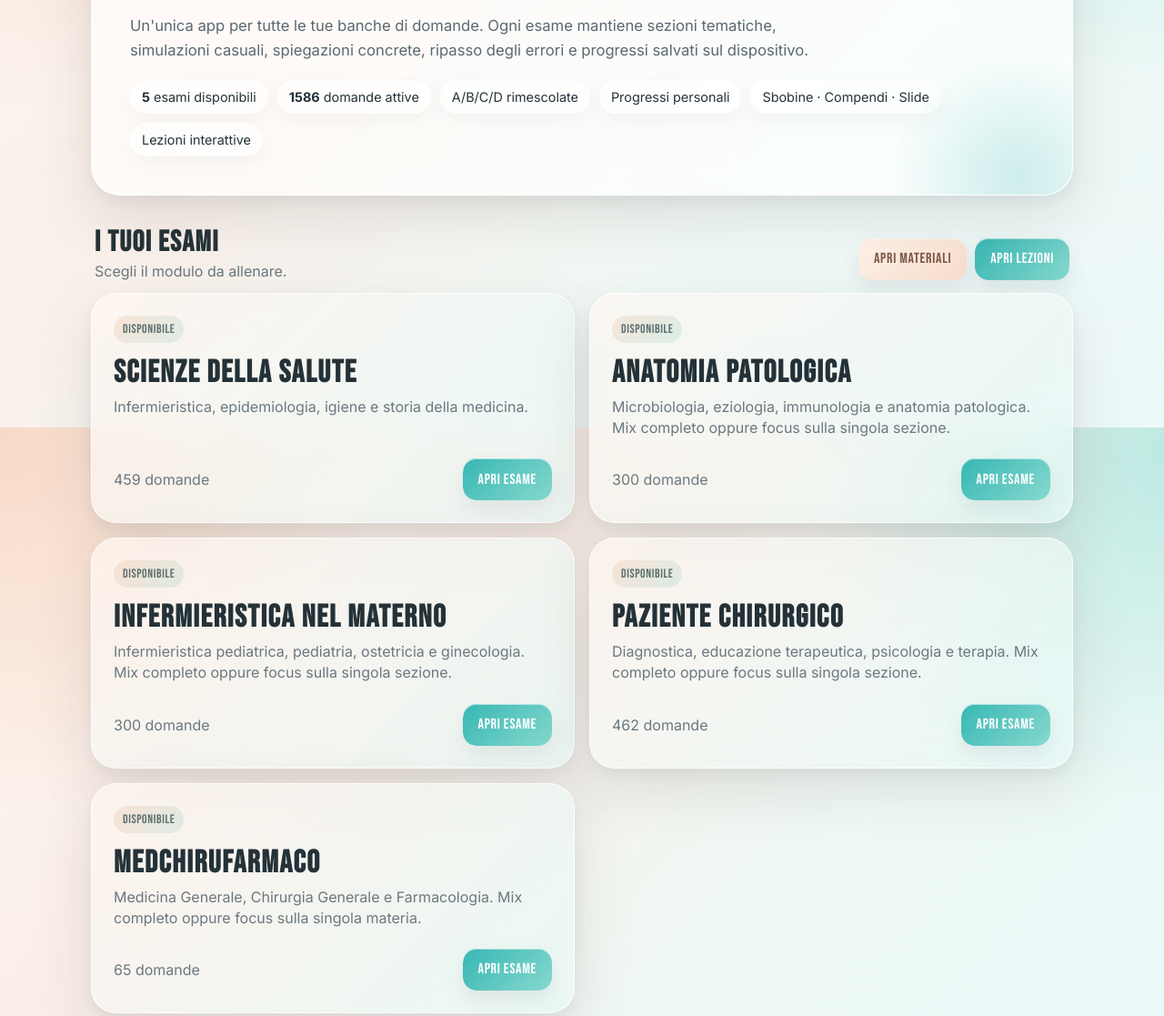
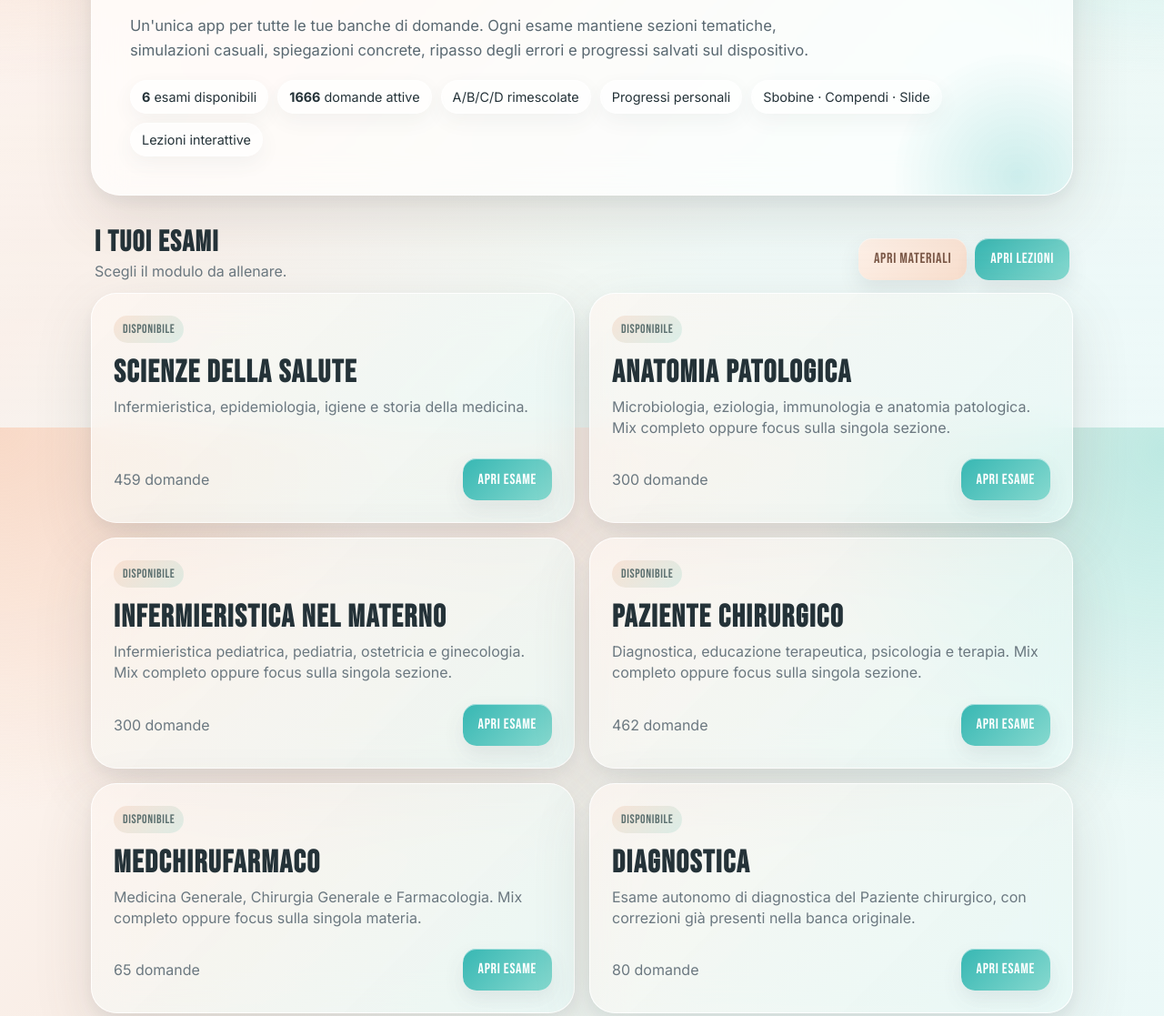
Before and after one commit to Ferrantedaniel-coder/QUIZZONINFERIMERISTICI, a plain HTML site: page index.html in a window 1280 px wide. Shown: the part 330-1447 px from the top of the page at 91% size. Drawn offline with Linux system fonts and the light colour scheme.

Commit message:
Register Diagnostica exam in StudyHub home

```diff
--- a/index.html
+++ b/index.html
@@ -2,7 +2,7 @@
 <html lang="it"><head><meta charset="utf-8"><meta name="viewport" content="width=device-width,initial-scale=1,viewport-fit=cover"><meta name="theme-color" content="#37b7b3"><meta name="apple-mobile-web-app-capable" content="yes"><title>Study Hub · I tuoi esami</title><link rel="stylesheet" href="studyhub.css"></head><body>
 <section id="homeView"><main class="shell">
 <div class="topbar"><div class="brand"><div class="brandmark"></div><div><div class="brandname">Study Hub</div><div class="muted" style="font-size:.78rem">Simulazioni d'esame</div></div></div><div style="display:flex;gap:9px;align-items:center;flex-wrap:wrap;justify-content:flex-end"><button class="button primary" onclick="location.href='materiali.html?v=20260916-mcf1'">Materiali</button><button class="button terracotta" onclick="location.href='lezioni.html?v=20260916-mcf1'">Lezioni</button><button class="button peach" onclick="shareApp()">Condividi</button></div></div>
-<section class="hero glass"><div class="eyebrow">LA TUA LIBRERIA DI ESAMI</div><h1>SCEGLI L'ESAME.<br>POI DISTRUGGILO.</h1><p>Un'unica app per tutte le tue banche di domande. Ogni esame mantiene sezioni tematiche, simulazioni casuali, spiegazioni concrete, ripasso degli errori e progressi salvati sul dispositivo.</p><div class="hero-stats"><span class="pill"><strong>5</strong> esami disponibili</span><span class="pill"><strong>1586</strong> domande attive</span><span class="pill">A/B/C/D rimescolate</span><span class="pill">Progressi personali</span><span class="pill">Sbobine · Compendi · Slide</span><span class="pill">Lezioni interattive</span></div></section>
+<section class="hero glass"><div class="eyebrow">LA TUA LIBRERIA DI ESAMI</div><h1>SCEGLI L'ESAME.<br>POI DISTRUGGILO.</h1><p>Un'unica app per tutte le tue banche di domande. Ogni esame mantiene sezioni tematiche, simulazioni casuali, spiegazioni concrete, ripasso degli errori e progressi salvati sul dispositivo.</p><div class="hero-stats"><span class="pill"><strong>6</strong> esami disponibili</span><span class="pill"><strong>1666</strong> domande attive</span><span class="pill">A/B/C/D rimescolate</span><span class="pill">Progressi personali</span><span class="pill">Sbobine · Compendi · Slide</span><span class="pill">Lezioni interattive</span></div></section>
 <div class="section-head"><div><h2>I TUOI ESAMI</h2><p>Scegli il modulo da allenare.</p></div><div style="display:flex;gap:9px;flex-wrap:wrap"><button class="button peach" onclick="location.href='materiali.html?v=20260916-mcf1'">Apri materiali</button><button class="button primary" onclick="location.href='lezioni.html?v=20260916-mcf1'">Apri lezioni</button></div></div>
 <section class="exam-grid">
 <article class="exam-card glass active"><div class="card-top"><span class="badge">DISPONIBILE</span><h3>Scienze della Salute</h3><p>Infermieristica, epidemiologia, igiene e storia della medicina.</p></div><div class="card-foot"><span class="muted">459 domande</span><button class="button primary" onclick="location.href='scienze-salute.html?v=20260914-pilot12'">Apri esame</button></div></article>
@@ -10,6 +10,7 @@
 <article class="exam-card glass active"><div class="card-top"><span class="badge">DISPONIBILE</span><h3>Infermieristica nel Materno</h3><p>Infermieristica pediatrica, pediatria, ostetricia e ginecologia. Mix completo oppure focus sulla singola sezione.</p></div><div class="card-foot"><span class="muted">300 domande</span><button class="button primary" onclick="location.href='infermieristica-materno-plus.html?v=20260915-pilot7'">Apri esame</button></div></article>
 <article class="exam-card glass active"><div class="card-top"><span class="badge">DISPONIBILE</span><h3>Paziente chirurgico</h3><p>Diagnostica, educazione terapeutica, psicologia e terapia. Mix completo oppure focus sulla singola sezione.</p></div><div class="card-foot"><span class="muted">462 domande</span><button class="button primary" onclick="location.href='paziente-chirurgico.html?v=20260914-pilot9'">Apri esame</button></div></article>
 <article class="exam-card glass active"><div class="card-top"><span class="badge">DISPONIBILE</span><h3>MedChiruFarmaco</h3><p>Medicina Generale, Chirurgia Generale e Farmacologia. Mix completo oppure focus sulla singola materia.</p></div><div class="card-foot"><span class="muted">65 domande</span><button class="button primary" onclick="location.href='medchirufarmaco.html?v=20260916-mcf1'">Apri esame</button></div></article>
+<article class="exam-card glass active"><div class="card-top"><span class="badge">DISPONIBILE</span><h3>Diagnostica</h3><p>Esame autonomo di diagnostica del Paziente chirurgico, con correzioni già presenti nella banca originale.</p></div><div class="card-foot"><span class="muted">80 domande</span><button class="button primary" onclick="location.href='diagnostica.html?v=20260920-v1'">Apri esame</button></div></article>
 </section><p class="footer-note">I progressi restano sul dispositivo di ciascuna persona. Esami, materiali e lezioni interattive vengono raccolti nello stesso Study Hub.</p>
 </main></section>
 <script>function shareApp(){const data={title:"Study Hub",text:"Quiz universitari di infermieristica su Study Hub",url:location.href};if(navigator.share)navigator.share(data).catch(()=>{});else navigator.clipboard?.writeText(location.href).then(()=>alert("Link copiato negli appunti."));}</script></body></html>
```
